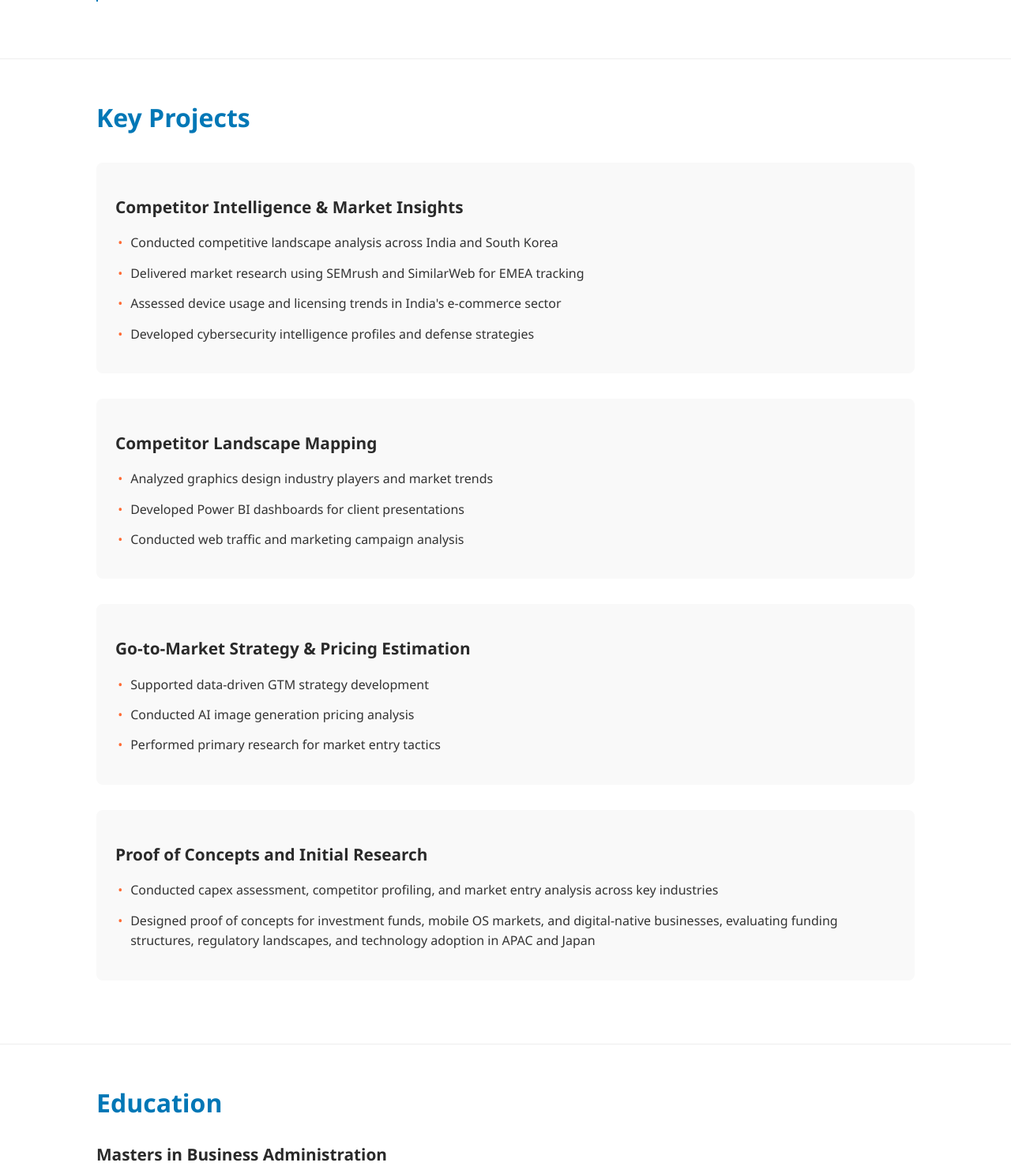
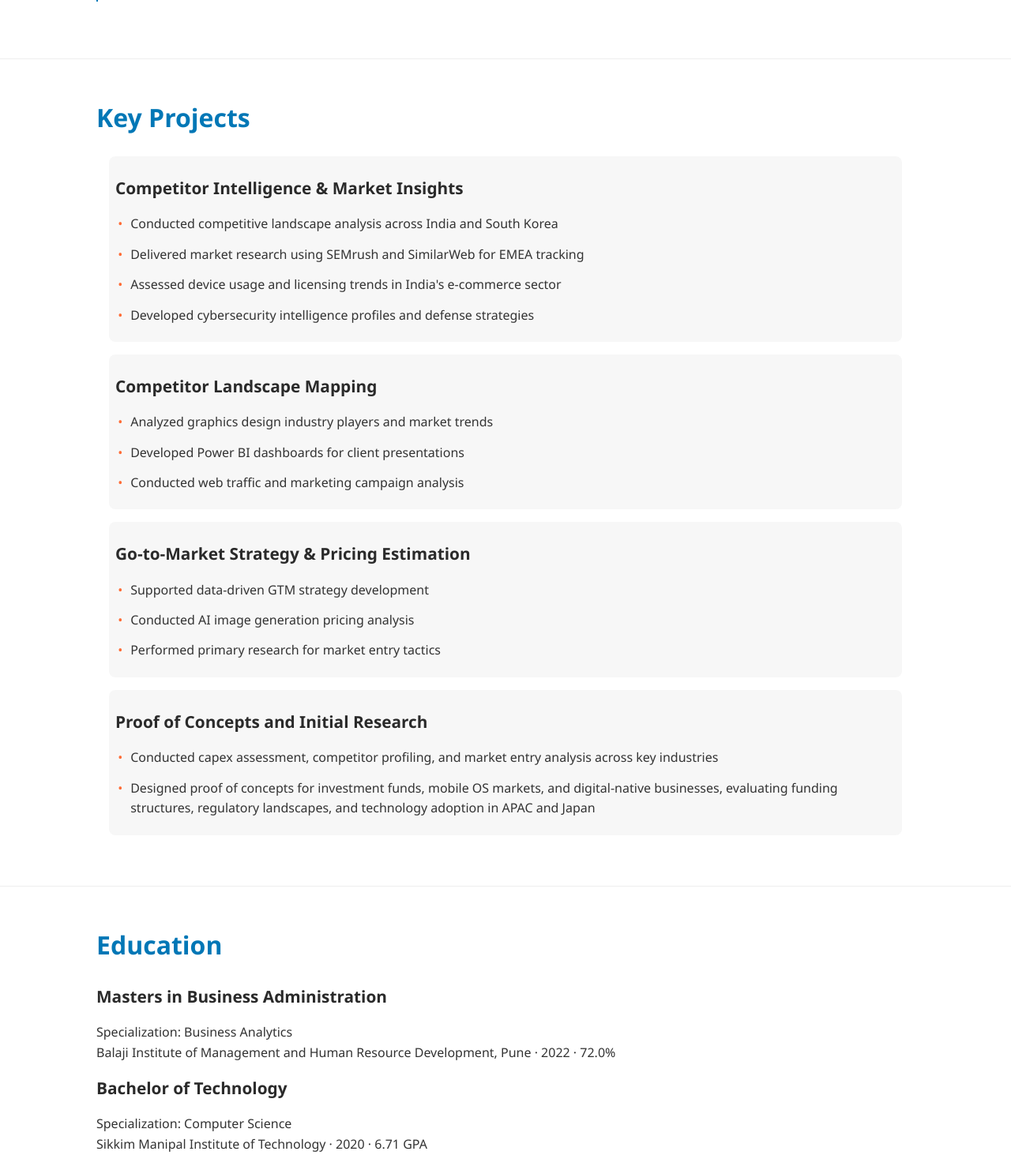
Before and after one commit to PrateekPethe/prateekpethe.github.io, a PHP site: page / in a window 1280 px wide. Shown: the part 845-2327 px from the top of the page at 79% size. Run offline with PHP 8.4, Linux system fonts and the light colour scheme.

Commit message:
Update style.css

```diff
--- a/style.css
+++ b/style.css
@@ -84,9 +84,9 @@ h3 {
 }
 
 .project-category {
-    margin: 2rem 0;
-    padding: 1.5rem;
-    background: #f9f9f9;
+    margin: 1.0rem;
+    padding: 0.5rem;
+    background: #9b959514;
     border-radius: 8px;
 }
 
```
